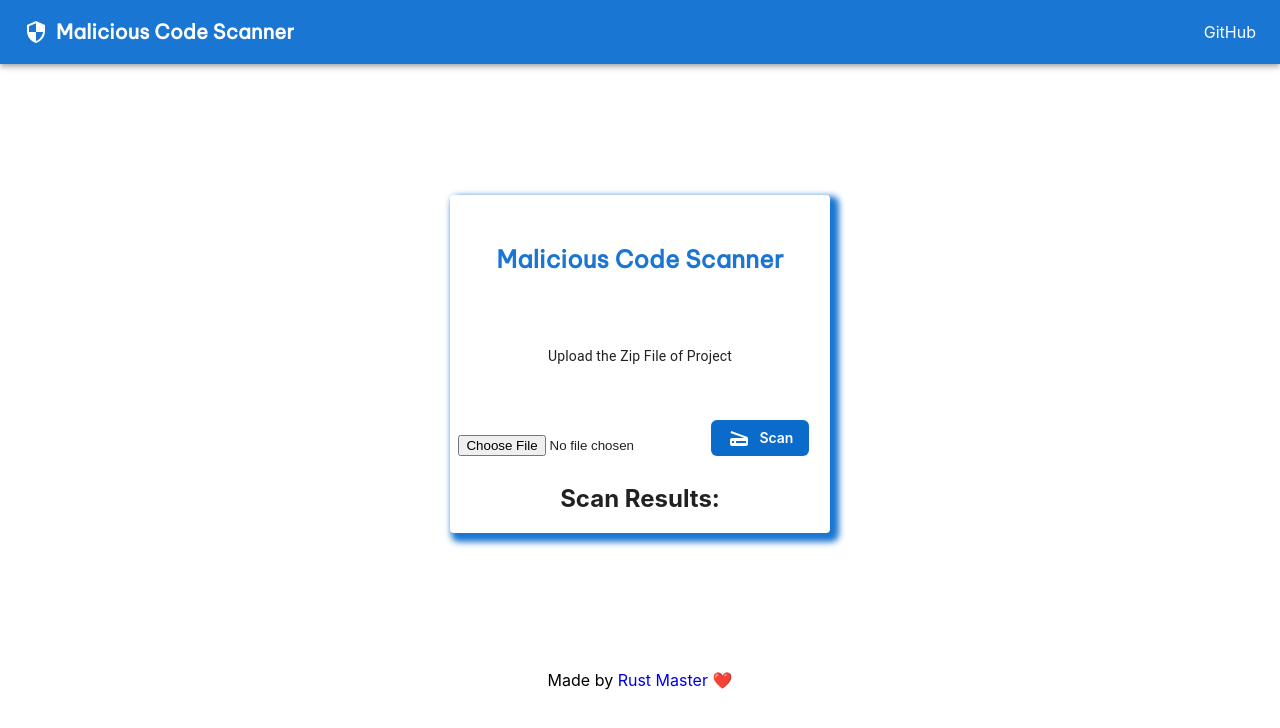
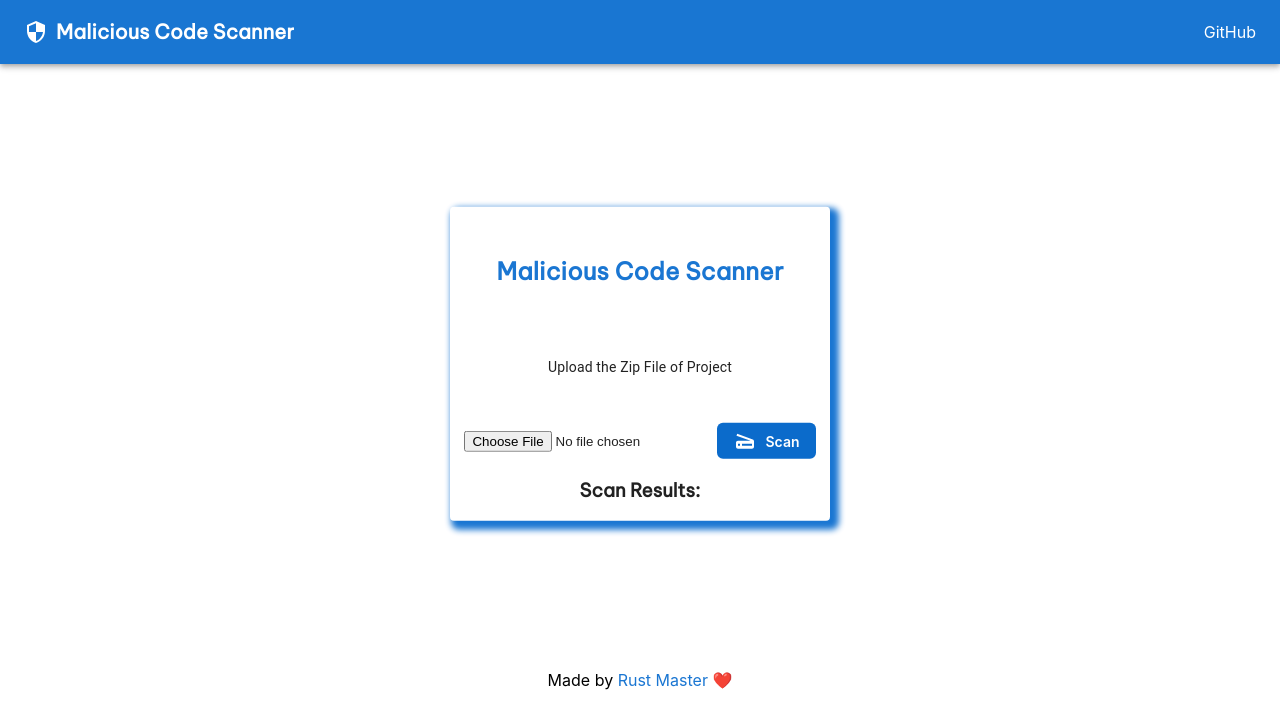
Before and after one commit to rust-master/malicious-code-scanner, a React (Create React App) app: page / in a window 1280 px wide. Shown: the top 728 px of the page. Built offline with nearby package versions, Linux system fonts and the light colour scheme.

Commit message:
animation added

```diff
--- a/package.json
+++ b/package.json
@@ -11,6 +11,7 @@
     "@testing-library/jest-dom": "^5.17.0",
     "@testing-library/react": "^13.4.0",
     "@testing-library/user-event": "^13.5.0",
+    "framer-motion": "^10.16.2",
     "jszip": "^3.10.1",
     "react": "^18.2.0",
     "react-dom": "^18.2.0",
--- a/src/App.css
+++ b/src/App.css
@@ -47,3 +47,9 @@ p{
 p a {
   text-decoration: none;
 }
+
+.formDiv {
+  justify-content: center;
+  display: flex;
+  align-items: center;
+}
--- a/src/App.js
+++ b/src/App.js
@@ -4,11 +4,13 @@ import UploadForm from "./UploadForm";
 import SearchResults from "./SearchResults";
 import JSZip from "jszip";
 import Card from "@mui/material/Card";
-import CardActions from "@mui/material/CardActions";
 import CardContent from "@mui/material/CardContent";
 import Typography from "@mui/material/Typography";
 import LinearProgress from "@mui/material/LinearProgress";
 import ResponsiveAppBar from "./AppBar";
+import { motion } from "framer-motion";
+
+import { pageVariants, pageTransition } from "./utils/FramerAnimation.ts";
 
 function App() {
   const [results, setResults] = useState([]);
@@ -60,6 +62,7 @@ function App() {
     >
       <ResponsiveAppBar />
       <div className="App">
+        <motion.div initial="init" animate="anim" exit="last" variants={pageVariants} transition={pageTransition}>
           <Card sx={{ marginTop: 5, minWidth: 275, boxShadow: "5px 5px 6px 4px #1A76D2" }}>
             <CardContent>
               <Typography
@@ -72,17 +75,18 @@ function App() {
 
               <Typography variant="body2">{"Upload the Zip File of Project"}</Typography>
             </CardContent>
-          <CardActions>
+
             <UploadForm handleUpload={handleUpload} />
-          </CardActions>
+
             <SearchResults results={results} />
 
             <LinearProgress color="success" style={{ display: progressBar === false ? "none" : "block" }} />
           </Card>
+        </motion.div>
       </div>
       <p>
         Made by{" "}
-        <a href="https://github.com/rust-master" target="_blank" rel="noreferrer">
+        <a style={{ color: "#1A76D2" }} href="https://github.com/rust-master" target="_blank" rel="noreferrer">
           Rust Master ❤️{" "}
         </a>
       </p>
--- a/src/SearchResults.js
+++ b/src/SearchResults.js
@@ -3,10 +3,10 @@ import React from 'react';
 const SearchResults = ({ results }) => {
   return (
     <div>
-      <h2>Scan Results:</h2>
+      <h3 style={{fontFamily: "Be Vietnam Pro"}}>Scan Results:</h3>
       <ul>
         {results.map((result, index) => (
-          <li style={{listStyle: "none"}} key={index}>{result}</li>
+          <li style={{listStyle: "none", fontFamily: "Be Vietnam Pro"}} key={index}>{result}</li>
         ))}
       </ul>
     </div>
--- a/src/UploadForm.js
+++ b/src/UploadForm.js
@@ -22,7 +22,7 @@ const UploadForm = ({ handleUpload }) => {
 
   return (
     <div>
-      <form onSubmit={handleSubmit}>
+      <form onSubmit={handleSubmit} className="formDiv">
         <input type="file" onChange={handleFileChange}/>
 
         <Button type="submit" startDecorator={<Scanner />}>
--- /dev/null
+++ b/src/utils/FramerAnimation.ts
@@ -0,0 +1,22 @@
+const pageVariants = {
+    init: {
+      opacity: 0,
+      y: '-100%',
+    },
+    anim: {
+      opacity: 1,
+      y: 0,
+    },
+    last: {
+      opacity: 0,
+      y: '-100%',
+    },
+  };
+
+  const pageTransition = {
+    type: 'tween',
+    ease: 'anticipate',
+    duration: 1,
+  };
+
+  export { pageVariants, pageTransition };
```
Also changed, not shown: 1 other file (tests, documents, lock files or other folders). Lines whose indentation alone changed are shown as unchanged.
